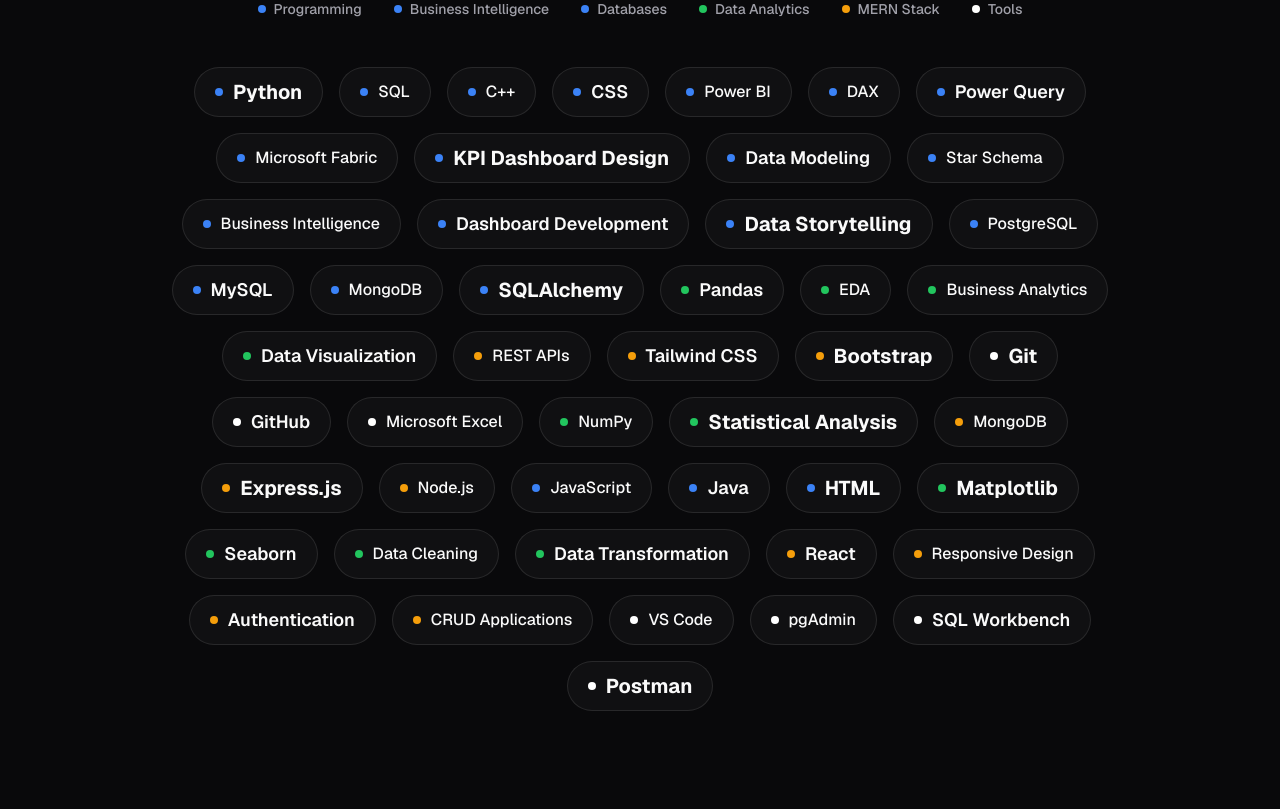
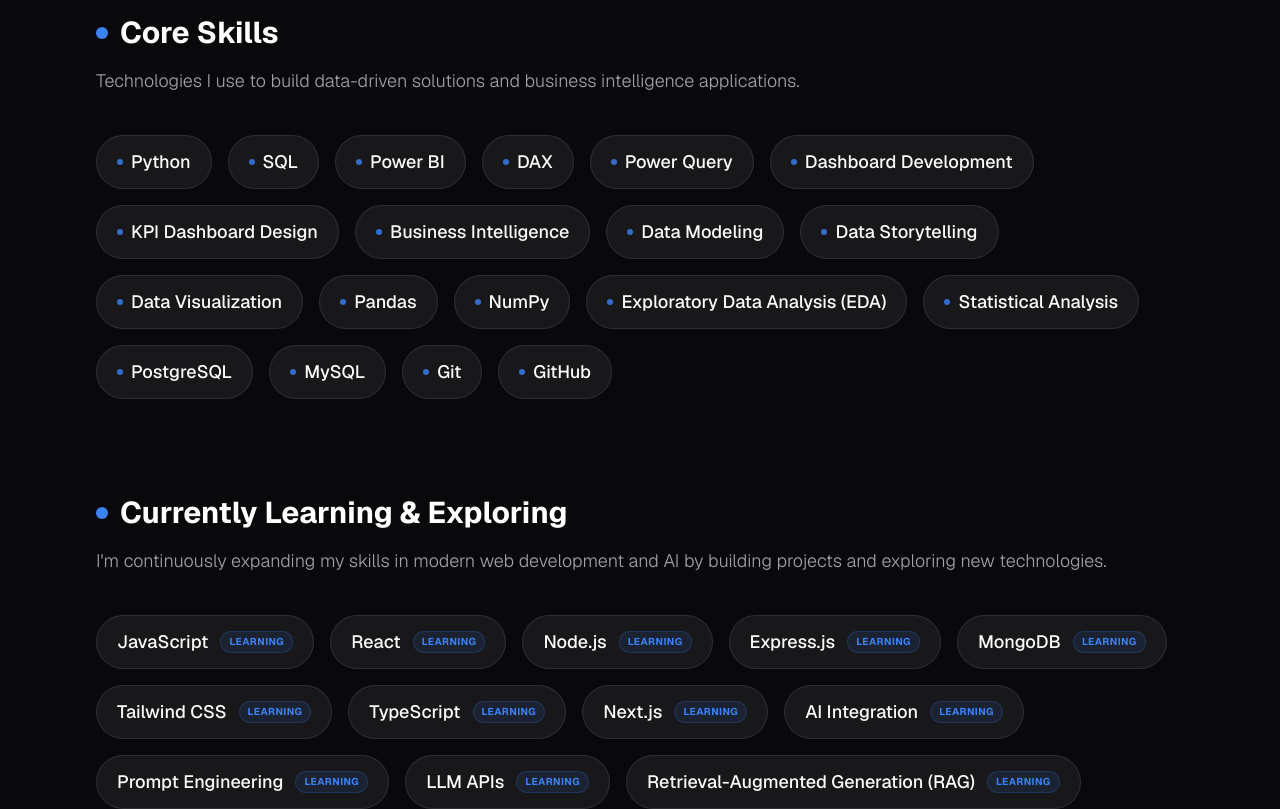
Before and after one commit to khushalsinghsankhla2808/khushal-portfolio, a React (Vite) app in the folder frontend/react-portfolio/: page / in a window 1280 px wide. Shown: the part 3960-4769 px from the top of the page. Built offline with nearby package versions, Linux system fonts and the light colour scheme.

Commit message:
Refactor Skills component: Split into Core and Learning sections

```diff
--- a/frontend/react-portfolio/src/components/sections/Skills.tsx
+++ b/frontend/react-portfolio/src/components/sections/Skills.tsx
@@ -1,85 +1,110 @@
 import { motion } from 'framer-motion';
-import { skillCategories } from '../../data/skills';
+import { coreSkills, learningSkills } from '../../data/skills';
 
-// Map categories to specific dot colors for the pill cloud
-const categoryColors: Record<string, string> = {
-  "Programming": "bg-primary",
-  "Business Intelligence": "bg-secondary",
-  "Databases": "bg-accent",
-  "Data Analytics": "bg-success",
-  "MERN Stack": "bg-warning",
-  "Tools": "bg-white"
+export default function Skills() {
+  const containerVariants = {
+    hidden: { opacity: 0 },
+    visible: {
+      opacity: 1,
+      transition: {
+        staggerChildren: 0.05,
+      }
+    }
   };
 
-// Flatten skills and assign properties for visual rhythm
-const flatSkills = skillCategories.flatMap((category, catIdx) =>
-  category.skills.map((skill, skillIdx) => {
-    // Generate some pseudo-random visual rhythm (size/weight) based on index
-    const isLarge = (catIdx + skillIdx) % 5 === 0;
-    const isMedium = (catIdx + skillIdx) % 3 === 0 && !isLarge;
+  const itemVariants: any = {
+    hidden: { opacity: 0, scale: 0.9, y: 10 },
+    visible: {
+      opacity: 1,
+      scale: 1,
+      y: 0,
+      transition: { duration: 0.6, ease: "easeOut" }
+    }
+  };
 
-    return {
-      name: skill,
-      category: category.title,
-      colorClass: categoryColors[category.title] || "bg-primary",
-      textSize: isLarge ? "text-lg md:text-xl" : isMedium ? "text-base md:text-lg" : "text-sm md:text-base",
-      fontWeight: isLarge ? "font-bold" : isMedium ? "font-semibold" : "font-medium"
-    };
-  })
-);
+  return (
+    <section id="skills" className="py-32 relative z-10 border-t border-white/5 bg-background">
+      <div className="max-w-6xl mx-auto px-4 md:px-8">
 
-// Shuffle array for a more organic "cloud" look
-const shuffledSkills = [...flatSkills].sort((a, b) =>
-  (a.name.length * a.category.length) % 3 - (b.name.length * b.category.length) % 3
-);
-
-export default function Skills() {
-  return (
-    <section id="skills" className="py-32 relative z-10 border-t border-white/5">
-      <div className="max-w-5xl mx-auto px-4 md:px-8">
-
-        <div className="text-center mb-16">
+        {/* Section Header */}
+        <div className="text-center mb-20">
           <div className="inline-block mb-4">
-            <span className="font-caveat text-2xl text-accent transform -rotate-2 inline-block">My Toolkit</span>
+            <span className="font-caveat text-2xl text-accent transform -rotate-2 inline-block">Skills & Technologies</span>
           </div>
           <h2 className="text-4xl md:text-5xl font-bold mb-6 tracking-tighter text-white">
-            Technologies & <span className="text-primary">Skills</span>
+            Expertise & <span className="text-primary">Growth</span>
           </h2>
           <p className="text-text-secondary text-lg font-light max-w-2xl mx-auto">
-            A comprehensive overview of the tools, languages, and frameworks I use to transform data into decisions and build scalable applications.
+            The technologies I use with confidence and the modern tools I'm currently exploring.
           </p>
         </div>
 
-        {/* Legend */}
-        <div className="flex flex-wrap justify-center gap-4 md:gap-8 mb-12">
-          {Object.entries(categoryColors).map(([cat, colorClass]) => (
-            <div key={cat} className="flex items-center gap-2 text-xs md:text-sm text-text-secondary font-medium">
-              <span className={`w-2 h-2 rounded-full ${colorClass}`} />
-              {cat}
-            </div>
-          ))}
+        {/* SECTION 1: Core Skills */}
+        <div className="mb-24">
+          <div className="text-center md:text-left mb-10">
+            <h3 className="text-3xl font-bold text-white mb-4 flex items-center justify-center md:justify-start gap-3">
+              <span className="w-3 h-3 rounded-full bg-primary" />
+              Core Skills
+            </h3>
+            <p className="text-text-secondary font-light text-lg">
+              Technologies I use to build data-driven solutions and business intelligence applications.
+            </p>
           </div>
 
-        {/* Pill Cloud */}
-        <div className="flex flex-wrap justify-center gap-3 md:gap-4">
-          {shuffledSkills.map((skill, idx) => (
           <motion.div
-              key={`${skill.name}-${idx}`}
-              initial={{ opacity: 0, scale: 0.8 }}
-              whileInView={{ opacity: 1, scale: 1 }}
+            variants={containerVariants}
+            initial="hidden"
+            whileInView="visible"
             viewport={{ once: true, margin: "-50px" }}
-              transition={{
-                delay: (idx % 15) * 0.05,
-                duration: 0.6,
-                ease: "easeOut"
-              }}
-              whileHover={{ scale: 1.05, y: -2 }}
-              className={`flex items-center gap-2.5 px-5 py-2.5 rounded-full bg-white/3 border border-white/10 hover:border-white/20 hover:bg-white/8 transition-all cursor-default ${skill.textSize} ${skill.fontWeight} text-text-primary`}
+            className="flex flex-wrap justify-center md:justify-start gap-3 md:gap-4"
           >
-              <span className={`w-2 h-2 rounded-full ${skill.colorClass}`} />
-              {skill.name}
+            {coreSkills.map((skill, idx) => (
+              <motion.div
+                key={`${skill}-${idx}`}
+                variants={itemVariants}
+                whileHover={{ scale: 1.05, y: -4 }}
+                className="flex items-center gap-2 px-5 py-3 rounded-full bg-cards border border-white/10 hover:border-primary/50 hover:bg-white/10 hover:shadow-[0_0_15px_rgba(37,99,235,0.15)] transition-all duration-250 cursor-default font-medium text-text-primary md:text-lg"
+              >
+                <span className="w-1.5 h-1.5 rounded-full bg-primary opacity-80" />
+                {skill}
               </motion.div>
             ))}
+          </motion.div>
+        </div>
+
+        {/* SECTION 2: Currently Learning & Exploring */}
+        <div>
+          <div className="text-center md:text-left mb-10">
+            <h3 className="text-3xl font-bold text-white mb-4 flex items-center justify-center md:justify-start gap-3">
+              <span className="w-3 h-3 rounded-full bg-secondary" />
+              Currently Learning & Exploring
+            </h3>
+            <p className="text-text-secondary font-light text-lg">
+              I'm continuously expanding my skills in modern web development and AI by building projects and exploring new technologies.
+            </p>
+          </div>
+
+          <motion.div
+            variants={containerVariants}
+            initial="hidden"
+            whileInView="visible"
+            viewport={{ once: true, margin: "-50px" }}
+            className="flex flex-wrap justify-center md:justify-start gap-3 md:gap-4"
+          >
+            {learningSkills.map((skill, idx) => (
+              <motion.div
+                key={`${skill}-${idx}`}
+                variants={itemVariants}
+                whileHover={{ scale: 1.05, y: -4 }}
+                className="flex flex-col sm:flex-row items-center sm:items-center gap-2 sm:gap-3 px-5 py-3 rounded-full bg-cards border border-white/10 hover:border-secondary/50 hover:bg-white/10 hover:shadow-[0_0_15px_rgba(168,85,247,0.15)] transition-all duration-250 cursor-default font-medium text-text-primary md:text-lg"
+              >
+                {skill}
+                <span className="px-2 py-0.5 rounded-full bg-secondary/10 text-secondary border border-secondary/20 text-[10px] uppercase tracking-wider font-bold">
+                  Learning
+                </span>
+              </motion.div>
+            ))}
+          </motion.div>
         </div>
 
       </div>
--- a/frontend/react-portfolio/src/data/skills.ts
+++ b/frontend/react-portfolio/src/data/skills.ts
@@ -1,31 +1,38 @@
-export interface SkillCategory {
-  title: string;
-  skills: string[];
-}
+export const coreSkills: string[] = [
+  "Python",
+  "SQL",
+  "Power BI",
+  "DAX",
+  "Power Query",
+  "Dashboard Development",
+  "KPI Dashboard Design",
+  "Business Intelligence",
+  "Data Modeling",
+  "Data Storytelling",
+  "Data Visualization",
+  "Pandas",
+  "NumPy",
+  "Exploratory Data Analysis (EDA)",
+  "Statistical Analysis",
+  "PostgreSQL",
+  "MySQL",
+  "Git",
+  "GitHub"
+];
 
-export const skillCategories: SkillCategory[] = [
-  {
-    title: "Programming",
-    skills: ["Python", "SQL", "JavaScript", "Java", "C++", "HTML", "CSS"]
-  },
-  {
-    title: "Business Intelligence",
-    skills: ["Power BI", "DAX", "Power Query", "Microsoft Fabric", "KPI Dashboard Design", "Data Modeling", "Star Schema", "Business Intelligence", "Dashboard Development", "Data Storytelling"]
-  },
-  {
-    title: "Databases",
-    skills: ["PostgreSQL", "MySQL", "MongoDB", "SQLAlchemy"]
-  },
-  {
-    title: "Data Analytics",
-    skills: ["Pandas", "NumPy", "Matplotlib", "Seaborn", "Data Cleaning", "EDA", "Data Transformation", "Statistical Analysis", "Business Analytics", "Data Visualization"]
-  },
-  {
-    title: "MERN Stack",
-    skills: ["MongoDB", "Express.js", "React", "Node.js", "REST APIs", "Tailwind CSS", "Bootstrap", "Responsive Design", "Authentication", "CRUD Applications"]
-  },
-  {
-    title: "Tools",
-    skills: ["Git", "GitHub", "VS Code", "pgAdmin", "SQL Workbench", "Postman", "Microsoft Excel"]
-  }
+export const learningSkills: string[] = [
+  "JavaScript",
+  "React",
+  "Node.js",
+  "Express.js",
+  "MongoDB",
+  "Tailwind CSS",
+  "TypeScript",
+  "Next.js",
+  "AI Integration",
+  "Prompt Engineering",
+  "LLM APIs",
+  "Retrieval-Augmented Generation (RAG)",
+  "Generative AI",
+  "Machine Learning Fundamentals"
 ];
```
Lines whose indentation alone changed are shown as unchanged.
